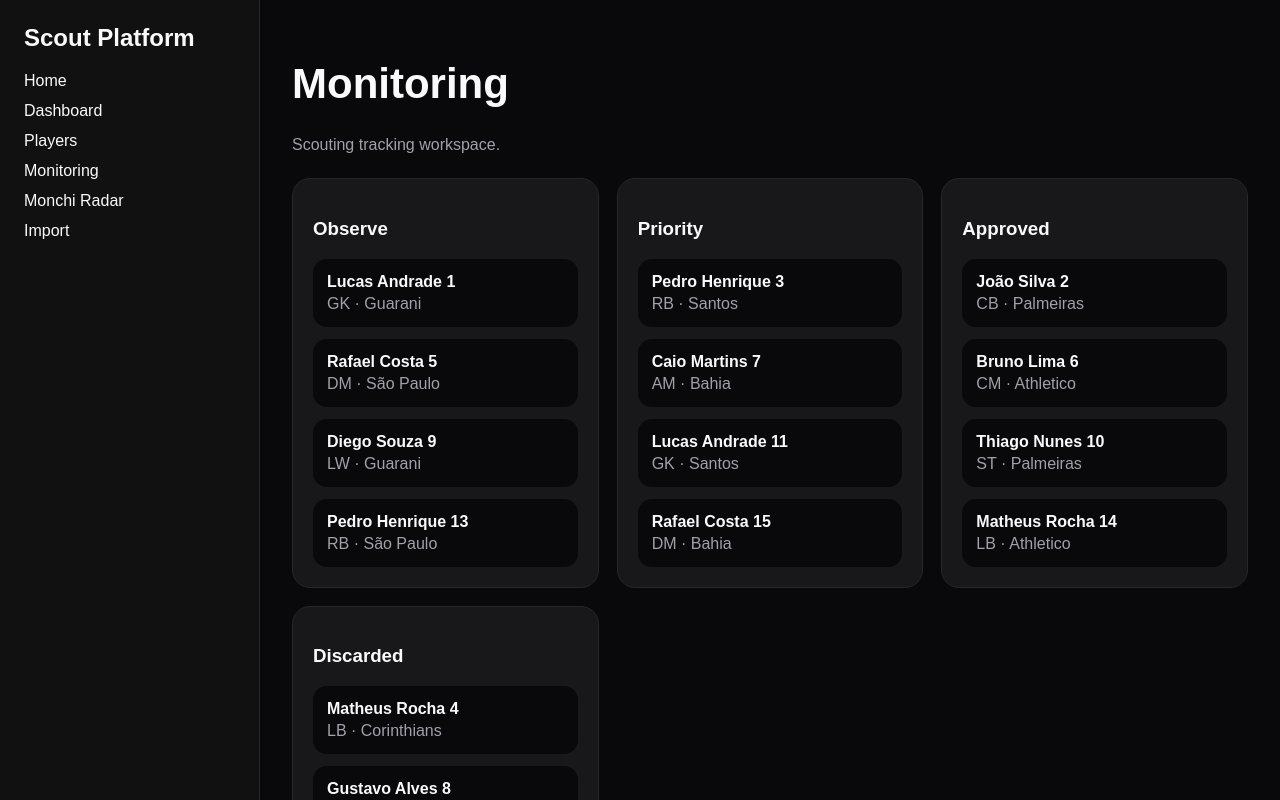
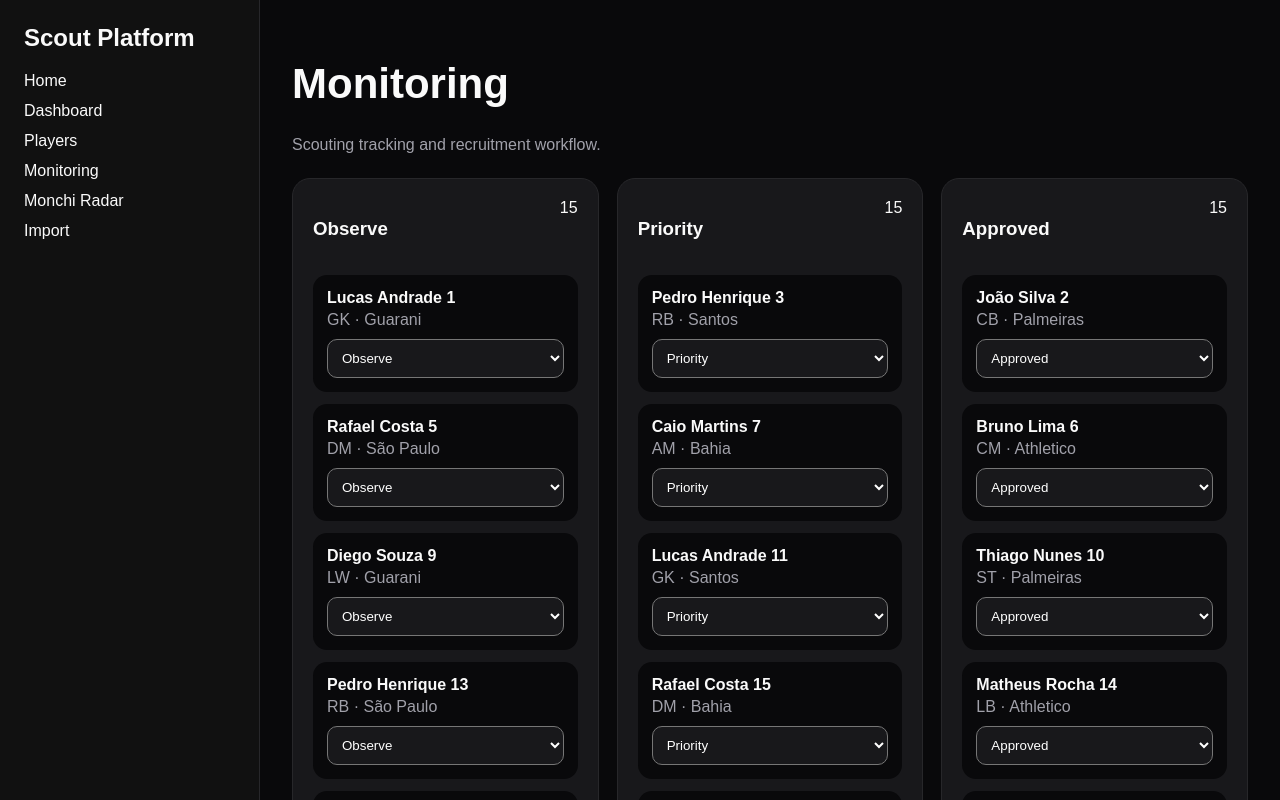
Before and after one commit to centraldescout/scout, a Next.js app: page /monitoring in a window 1280 px wide. Shown: the top 800 px of the page. Built offline with nearby package versions, Linux system fonts and the light colour scheme.

Commit message:
Upgrade monitoring with kanban board

```diff
--- a/src/app/monitoring/page.tsx
+++ b/src/app/monitoring/page.tsx
@@ -1,4 +1,3 @@
-import Link from 'next/link'
 import { players } from '@/data/mock'
-const groups=['Observe','Priority','Approved','Discarded']
-export default function MonitoringPage(){return(<div><h1 style={{fontSize:42}}>Monitoring</h1><p style={{color:'#a1a1aa'}}>Scouting tracking workspace.</p><div style={{display:'grid',gridTemplateColumns:'repeat(auto-fit,minmax(260px,1fr))',gap:18,marginTop:24}}>{groups.map(group=><div key={group} style={{background:'#18181b',border:'1px solid #27272a',borderRadius:18,padding:20}}><h3>{group}</h3><div style={{display:'flex',flexDirection:'column',gap:12}}>{players.filter(p=>p.status===group).slice(0,4).map(player=><Link key={player.id} href={`/players/${player.id}`} style={{padding:14,borderRadius:14,background:'#09090b'}}><strong>{player.fullName}</strong><div style={{color:'#a1a1aa',marginTop:4}}>{player.position} · {player.club}</div></Link>)}</div></div>)}</div></div>)}
+import { MonitoringBoard } from '@/components/monitoring/monitoring-board'
+export default function MonitoringPage(){return(<div><h1 style={{fontSize:42}}>Monitoring</h1><p style={{color:'#a1a1aa'}}>Scouting tracking and recruitment workflow.</p><MonitoringBoard players={players} /></div>)}
```
